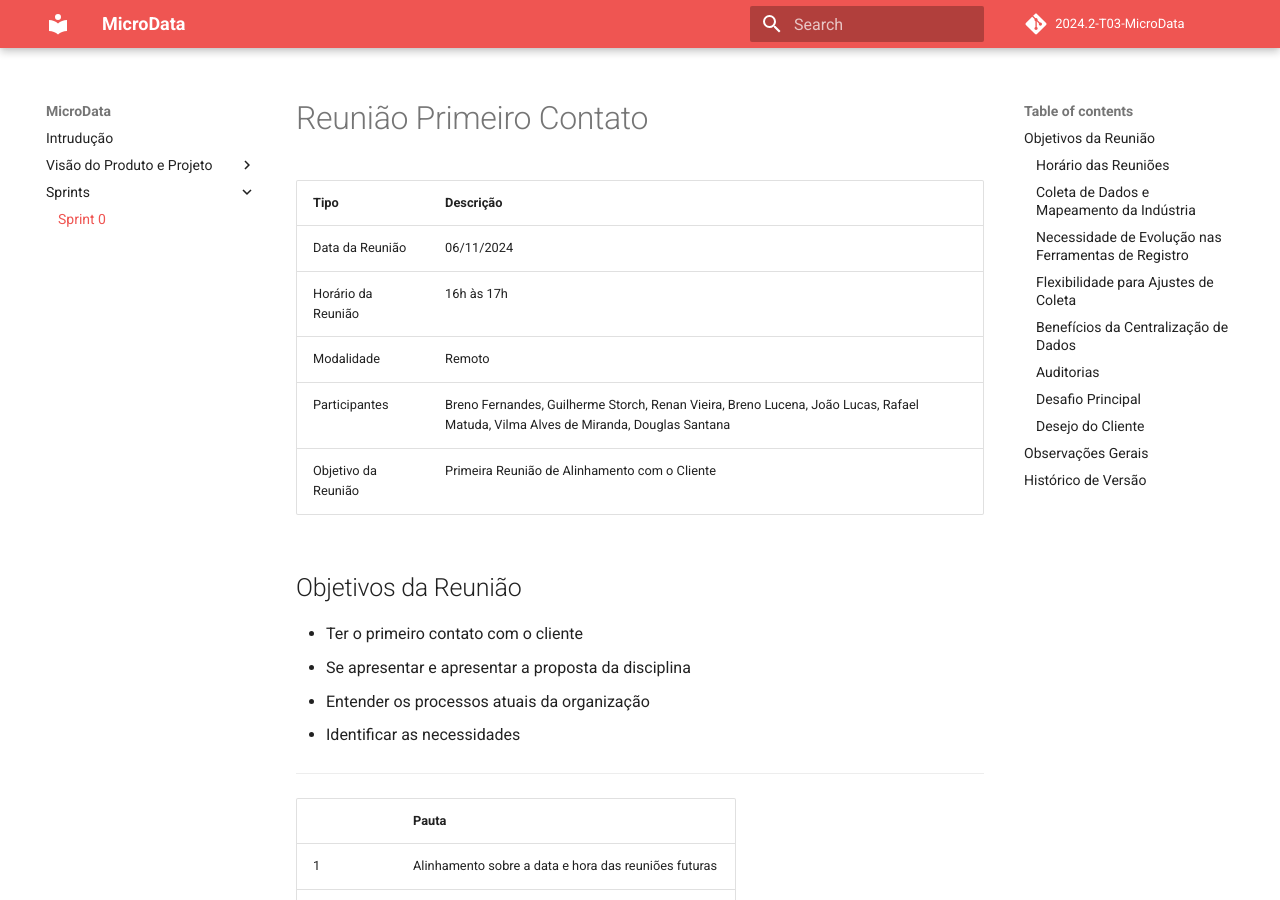
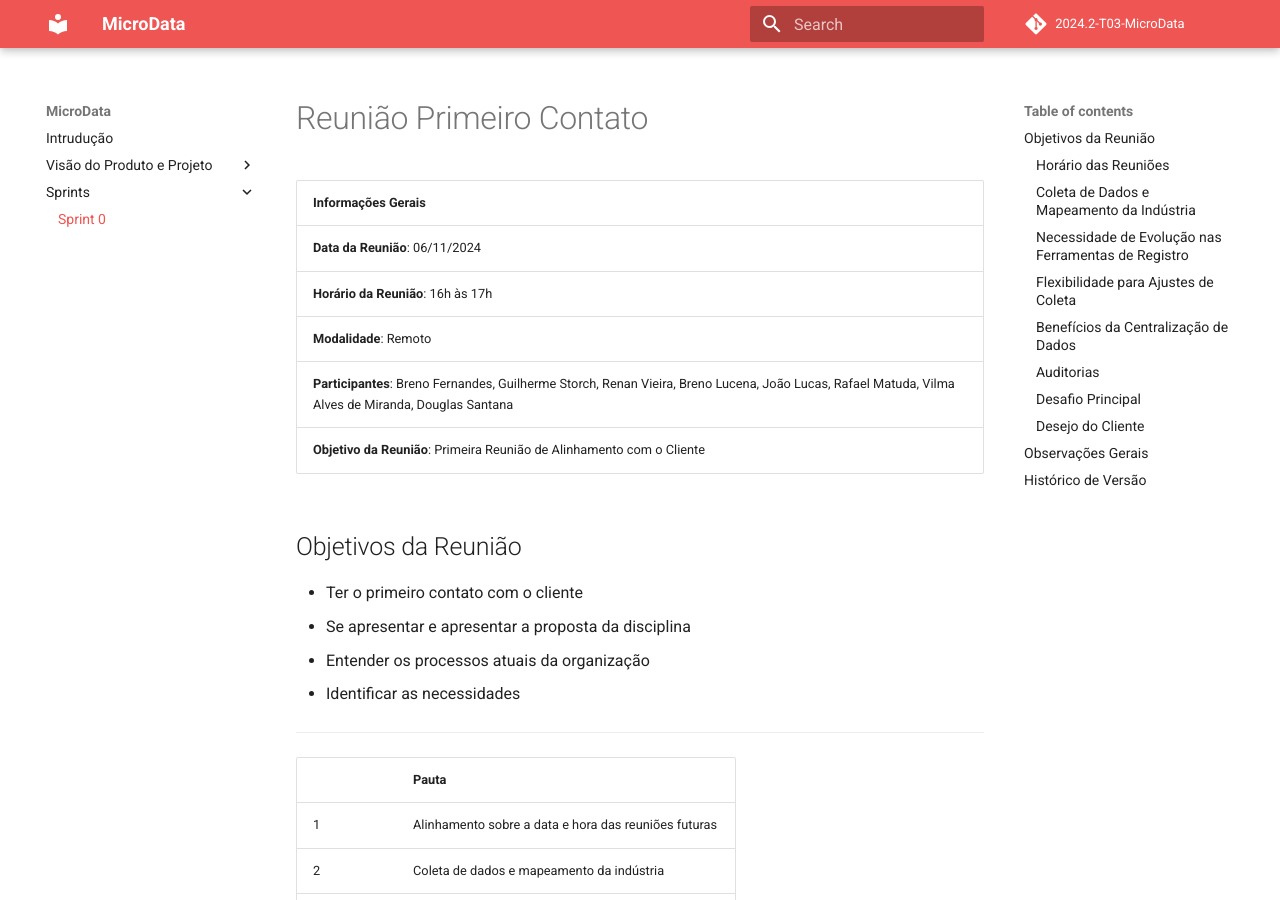
Before and after one commit to storch7/2024.2-T03-MicroData, an MkDocs documentation site: the page built from docs/sprints/sprint0/reuniao.md, in a window 1280 px wide and 900 px high. Built offline with MkDocs 1.6.1 and Material for MkDocs 9.7.7, drawn with Linux system fonts in a browser that asks for light colours; comment, search, counter and statistics services are not loaded.

Commit message:
docs: fix table

```diff
--- a/docs/sprints/sprint0/reuniao.md
+++ b/docs/sprints/sprint0/reuniao.md
@@ -1,14 +1,12 @@
 # Reunião Primeiro Contato
 
-| **Tipo**                  | **Descrição**                                     |
-|---------------------------|---------------------------------------------------|
-| Data da Reunião           | 06/11/2024                                        |
-| Horário da Reunião        | 16h às 17h                                        |
-| Modalidade                | Remoto                                      |
-| Participantes             | Breno Fernandes, Guilherme Storch, Renan Vieira, Breno Lucena, João Lucas, Rafael Matuda, Vilma Alves de Miranda, Douglas Santana |
-| Objetivo da Reunião       | Primeira Reunião de Alinhamento com o Cliente     |
-
-
+| **Informações Gerais** |
+|------------------------|
+| **Data da Reunião**: 06/11/2024 |
+| **Horário da Reunião**: 16h às 17h |
+| **Modalidade**: Remoto |
+| **Participantes**: Breno Fernandes, Guilherme Storch, Renan Vieira, Breno Lucena, João Lucas, Rafael Matuda, Vilma Alves de Miranda, Douglas Santana |
+| **Objetivo da Reunião**: Primeira Reunião de Alinhamento com o Cliente |
 
 ## Objetivos da Reunião
 
```
